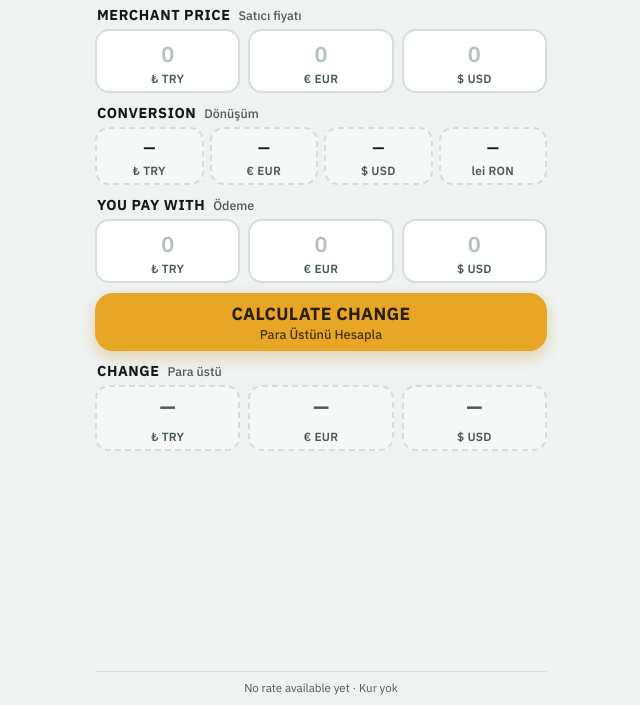
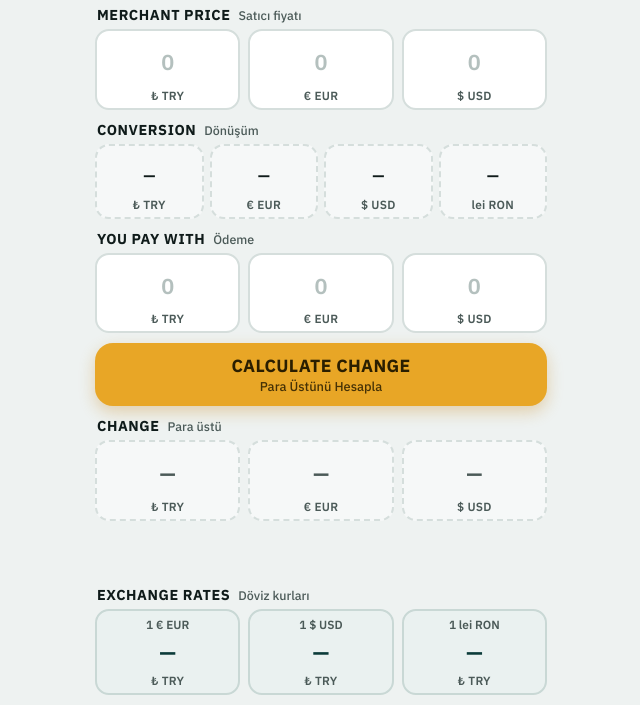
Before and after one commit to Leure10/change-calculator-turkey, a plain HTML site: page index.html in a window 1280 px wide. Shown: the part 95-800 px from the top of the page, without its empty margins (319-959 px from the left). Drawn offline with Linux system fonts and the light colour scheme; no server answers.

Commit message:
Taller boxes that fill the screen, exchange-rates row (EUR/USD/RON to TRY), hide keyboard on Done or outside tap
Co-Authored-By: Claude Opus 5.5 <noreply@anthropic.com>

```diff
--- a/app.js
+++ b/app.js
@@ -58,7 +58,7 @@ const els = {
   calcBtn: $('calcBtn'), resetBtn: $('resetBtn'),
   result: $('result'), resultTitle: $('resultTitle'),
   outTry: $('outTry'), outEur: $('outEur'), outUsd: $('outUsd'),
-  footRate: $('footRate'),
+  rateEur: $('rateEur'), rateUsd: $('rateUsd'), rateRon: $('rateRon'),
 };
 const priceInputs = [els.priceTry, els.priceEur, els.priceUsd];
 const payInputs = [els.payTry, els.payEur, els.payUsd];
@@ -144,7 +144,6 @@ async function loadRates() {
     onRatesReady(false);
   } else {
     setRateBar('error', 'No internet — open once online · İnternet yok');
-    els.footRate.textContent = 'No rate available yet · Kur yok';
   }
 }
 
@@ -155,8 +154,9 @@ function onRatesReady(isLive) {
   } else {
     setRateBar('offline', `Offline · Çevrimdışı · ${when}`);
   }
-  els.footRate.textContent =
-    `1 € = ${R.eurToTry.toFixed(2)} ₺ · 1 $ = ${R.usdToTry.toFixed(2)} ₺ · 1 ₺ = ${R.tryToRon.toFixed(4)} lei`;
+  els.rateEur.textContent = R.eurToTry.toFixed(2);
+  els.rateUsd.textContent = R.usdToTry.toFixed(2);
+  els.rateRon.textContent = (1 / R.tryToRon).toFixed(2);
   updateConversion();
   if (els.result.classList.contains('done')) doCalc(); // refresh a shown result
 }
@@ -255,7 +255,17 @@ priceInputs.forEach((inp) => inp.addEventListener('input', (e) => {
 }));
 payInputs.forEach((inp) => {
   inp.addEventListener('input', (e) => { sanitize(e); clearResult(); });
-  inp.addEventListener('keydown', (e) => { if (e.key === 'Enter') { inp.blur(); doCalc(); } });
+});
+
+// Keyboard covers most of the screen: close it when a box is done.
+// "Done"/Enter key on the keyboard → hide keyboard (tap a box to bring it back).
+[...priceInputs, ...payInputs].forEach((inp) => {
+  inp.addEventListener('keydown', (e) => { if (e.key === 'Enter') { e.preventDefault(); inp.blur(); } });
+});
+// Tap anywhere outside a box → hide keyboard.
+document.addEventListener('pointerdown', (e) => {
+  const a = document.activeElement;
+  if (a && a.tagName === 'INPUT' && !e.target.closest('.box')) a.blur();
 });
 els.calcBtn.addEventListener('click', () => { document.activeElement.blur(); doCalc(); });
 els.resetBtn.addEventListener('click', resetAll);
--- a/index.html
+++ b/index.html
@@ -47,15 +47,15 @@
         <h2 class="block-title">Merchant price <span>Satıcı fiyatı</span></h2>
         <div class="row row-3">
           <label class="box">
-            <input id="priceTry" class="in-price" data-cur="TRY" type="text" inputmode="decimal" placeholder="0" autocomplete="off" aria-label="Price in Turkish lira" />
+            <input id="priceTry" class="in-price" data-cur="TRY" type="text" inputmode="decimal" enterkeyhint="done" placeholder="0" autocomplete="off" aria-label="Price in Turkish lira" />
             <span class="cur">₺ TRY</span>
           </label>
           <label class="box">
-            <input id="priceEur" class="in-price" data-cur="EUR" type="text" inputmode="decimal" placeholder="0" autocomplete="off" aria-label="Price in euro" />
+            <input id="priceEur" class="in-price" data-cur="EUR" type="text" inputmode="decimal" enterkeyhint="done" placeholder="0" autocomplete="off" aria-label="Price in euro" />
             <span class="cur">€ EUR</span>
           </label>
           <label class="box">
-            <input id="priceUsd" class="in-price" data-cur="USD" type="text" inputmode="decimal" placeholder="0" autocomplete="off" aria-label="Price in US dollars" />
+            <input id="priceUsd" class="in-price" data-cur="USD" type="text" inputmode="decimal" enterkeyhint="done" placeholder="0" autocomplete="off" aria-label="Price in US dollars" />
             <span class="cur">$ USD</span>
           </label>
         </div>
@@ -77,15 +77,15 @@
         <h2 class="block-title">You pay with <span>Ödeme</span></h2>
         <div class="row row-3">
           <label class="box">
-            <input id="payTry" class="in-pay" type="text" inputmode="decimal" placeholder="0" autocomplete="off" aria-label="Paid in Turkish lira" />
+            <input id="payTry" class="in-pay" type="text" inputmode="decimal" enterkeyhint="done" placeholder="0" autocomplete="off" aria-label="Paid in Turkish lira" />
             <span class="cur">₺ TRY</span>
           </label>
           <label class="box">
-            <input id="payEur" class="in-pay" type="text" inputmode="decimal" placeholder="0" autocomplete="off" aria-label="Paid in euro" />
+            <input id="payEur" class="in-pay" type="text" inputmode="decimal" enterkeyhint="done" placeholder="0" autocomplete="off" aria-label="Paid in euro" />
             <span class="cur">€ EUR</span>
           </label>
           <label class="box">
-            <input id="payUsd" class="in-pay" type="text" inputmode="decimal" placeholder="0" autocomplete="off" aria-label="Paid in US dollars" />
+            <input id="payUsd" class="in-pay" type="text" inputmode="decimal" enterkeyhint="done" placeholder="0" autocomplete="off" aria-label="Paid in US dollars" />
             <span class="cur">$ USD</span>
           </label>
         </div>
@@ -109,9 +109,15 @@
 
     </main>
 
-    <footer class="footer">
-      <span id="footRate">—</span>
-    </footer>
+    <!-- 6. EXCHANGE RATES -->
+    <section class="block rates">
+      <h2 class="block-title">Exchange rates <span>Döviz kurları</span></h2>
+      <div class="row row-3">
+        <div class="box out rate"><span class="pair">1 € EUR</span><output id="rateEur">—</output><span class="cur">₺ TRY</span></div>
+        <div class="box out rate"><span class="pair">1 $ USD</span><output id="rateUsd">—</output><span class="cur">₺ TRY</span></div>
+        <div class="box out rate"><span class="pair">1 lei RON</span><output id="rateRon">—</output><span class="cur">₺ TRY</span></div>
+      </div>
+    </section>
 
   </div>
 
--- a/service-worker.js
+++ b/service-worker.js
@@ -1,5 +1,5 @@
 /* ===== Service Worker — offline app shell ===== */
-const CACHE = 'ccx-v3';
+const CACHE = 'ccx-v4';
 const ASSETS = [
   './',
   './index.html',
--- a/style.css
+++ b/style.css
@@ -91,6 +91,8 @@ body { display: flex; justify-content: center; }
 
 /* ===== Content ===== */
 .content { flex: 1; display: flex; flex-direction: column; gap: 10px; }
+/* boxes grow with the screen height so the page fills the phone */
+:root { --box-h: clamp(40px, 6.6dvh, 70px); }
 
 .block-title {
   margin: 0 2px 5px; font-size: 0.9rem; font-weight: 700; color: var(--ink);
@@ -124,10 +126,11 @@ body { display: flex; justify-content: center; }
   width: 100%; min-width: 0;
   border: none; outline: none; background: transparent;
   font-family: inherit; font-size: 1.35rem; font-weight: 700; color: var(--ink);
-  padding: 4px 0 0; min-height: 36px; line-height: 1.2;
+  padding: 4px 0 0; min-height: var(--box-h); line-height: 1.2;
   text-align: center; font-variant-numeric: tabular-nums;
   overflow: hidden; text-overflow: ellipsis; white-space: nowrap;
 }
+.box output { display: flex; align-items: center; justify-content: center; }
 .box input::placeholder { color: #B4C0BE; font-weight: 600; }
 .cur {
   font-size: 0.74rem; font-weight: 600; color: var(--ink-soft);
@@ -137,11 +140,11 @@ body { display: flex; justify-content: center; }
 /* read-only boxes */
 .box.out { background: #F6F8F8; border-style: dashed; cursor: default; }
 .row-4 .box { padding: 4px 4px 5px; }
-.row-4 .box output { font-size: 0.98rem; min-height: 30px; padding-top: 5px; }
+.row-4 .box output { font-size: 0.98rem; min-height: calc(var(--box-h) - 6px); padding-top: 5px; }
 
 /* ===== Button ===== */
 .btn-calc {
-  width: 100%; min-height: 58px;
+  width: 100%; min-height: calc(var(--box-h) + 10px);
   border: none; border-radius: var(--radius);
   background: var(--gold); color: #2A1E00;
   font-family: inherit; cursor: pointer;
@@ -154,7 +157,7 @@ body { display: flex; justify-content: center; }
 .btn-tr { font-size: 0.8rem; font-weight: 500; opacity: .85; }
 
 /* ===== Result ===== */
-.result .box.big output { font-size: 1.3rem; min-height: 38px; color: var(--ink-soft); }
+.result .box.big output { font-size: 1.3rem; min-height: var(--box-h); color: var(--ink-soft); }
 .result.pos .block-title { color: var(--green); }
 .result.pos .box { border-color: var(--green); background: var(--green-bg); border-style: solid; }
 .result.pos .box output { color: var(--green); }
@@ -164,19 +167,20 @@ body { display: flex; justify-content: center; }
 .result.done .box { animation: rise .25s ease; }
 @keyframes rise { from { opacity: 0; transform: translateY(6px); } to { opacity: 1; transform: none; } }
 
-/* ===== Footer ===== */
-.footer {
-  margin-top: 10px; padding-top: 8px;
-  border-top: 1px solid var(--line);
-  font-size: 0.72rem; color: var(--ink-soft); text-align: center;
-}
+/* ===== Exchange rates ===== */
+.rates { margin-top: auto; padding-top: 4px; }
+.box.rate { background: #EAF1F0; border-color: #C9D8D5; border-style: solid; }
+.box.rate .pair { font-size: 0.74rem; font-weight: 600; color: var(--ink-soft); text-align: center; padding-top: 2px; }
+.box.rate output { color: var(--brand); min-height: calc(var(--box-h) - 12px); padding-top: 0; }
 
 /* ===== Small phones ===== */
 @media (max-height: 700px) {
   .content { gap: 7px; }
+  :root { --box-h: 34px; }
+  .block-title { margin-bottom: 3px; }
   .brand-text p { display: none; }
-  .box input, .box output { font-size: 1.2rem; min-height: 32px; }
-  .btn-calc { min-height: 52px; }
+  .box input, .box output { font-size: 1.2rem; }
+  .btn-calc { min-height: 50px; }
 }
 @media (max-width: 350px) {
   .box input, .box output { font-size: 1.1rem; }
```
